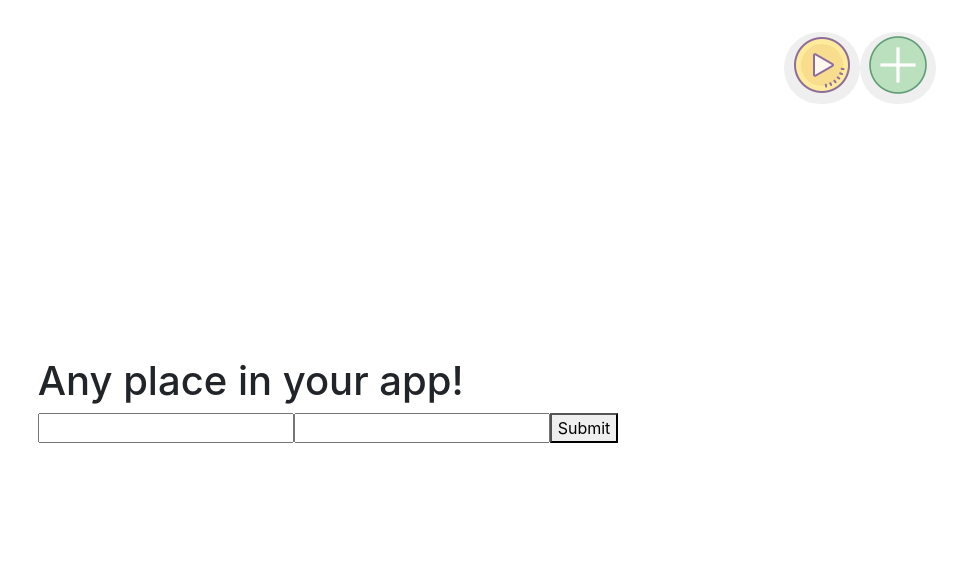
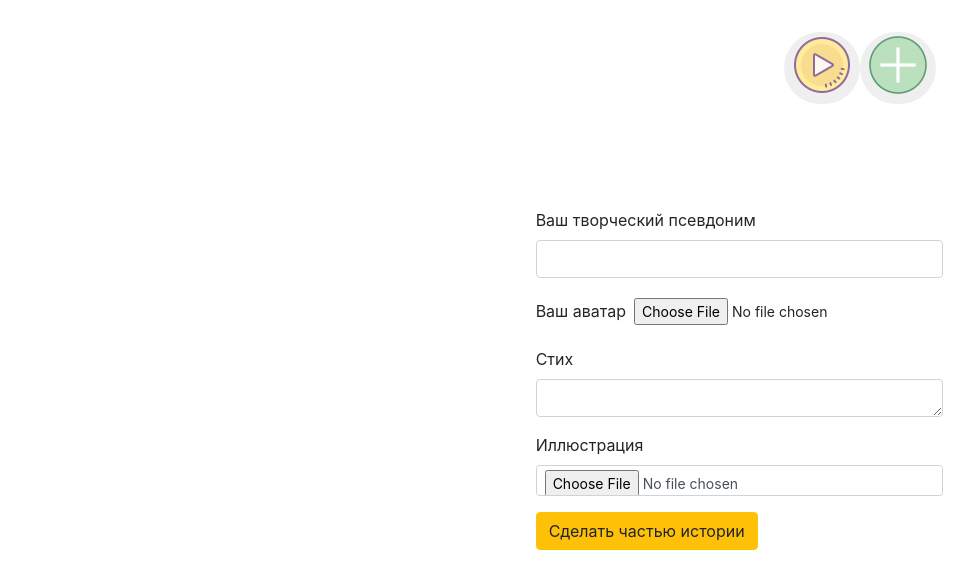
Before and after one commit to BossNumber1/poetry, a Next.js app in the folder app/: page / in a window 1280 px wide. Shown: the top 588 px of the page, without its empty margins (312-1280 px from the left). Built offline with nearby package versions, Linux system fonts and the light colour scheme.

Commit message:
заменио textarea своим филдом

```diff
--- a/app/components/Form.jsx
+++ b/app/components/Form.jsx
@@ -2,44 +2,116 @@
 import React from "react";
 import { Formik, Form, Field, ErrorMessage } from "formik";
 
-const Basic = () => (
+const Basic = () => {
+    const [showError, setShowError] = React.useState(false);
+
+    return (
         <div>
-        <h1>Any place in your app!</h1>
             <Formik
-            initialValues={{ email: "", password: "" }}
+                initialValues={{
+                    nameAuthor: "",
+                    avatar: "",
+                    verse: "",
+                    illustration: "",
+                }}
                 validate={(values) => {
-                const errors = {};
-                if (!values.email) {
-                    errors.email = "Required";
-                } else if (
-                    !/^[A-Z0-9._%+-]+@[A-Z0-9.-]+\.[A-Z]{2,}$/i.test(
-                        values.email
-                    )
+                    if (
+                        !values.nameAuthor ||
+                        !values.avatar ||
+                        !values.verse ||
+                        !values.illustration
                     ) {
-                    errors.email = "Invalid email address";
+                        setShowError(false);
                     }
-                return errors;
                 }}
                 onSubmit={(values, { setSubmitting }) => {
                     setTimeout(() => {
+                        if (
+                            values.nameAuthor !== "" &&
+                            values.avatar !== "" &&
+                            values.verse !== "" &&
+                            values.illustration !== ""
+                        ) {
                             alert(JSON.stringify(values, null, 2));
+                        } else {
+                            setShowError("Стоит полностью заполнить форму");
+                        }
+
                         setSubmitting(false);
                     }, 400);
                 }}
             >
                 {({ isSubmitting }) => (
+                    <div className="postAddForm">
+                        {showError && (
+                            <div style={{ color: "red" }}>{showError}</div>
+                        )}
                         <Form>
-                    <Field type="email" name="email" />
-                    <ErrorMessage name="email" component="div" />
-                    <Field type="password" name="password" />
-                    <ErrorMessage name="password" component="div" />
-                    <button type="submit" disabled={isSubmitting}>
-                        Submit
+                            <fieldset>
+                                <div className="mb-3">
+                                    <label for="nik" className="form-label">
+                                        Ваш творческий псевдоним
+                                    </label>
+
+                                    <Field
+                                        type="text"
+                                        name="nameAuthor"
+                                        className="form-control"
+                                    />
+                                </div>
+
+                                <div className="mb-3">
+                                    <label for="avatar" className="form-label">
+                                        Ваш аватар
+                                    </label>
+                                    <Field
+                                        type="file"
+                                        name="avatar"
+                                        className="form-form-control form-control-sm"
+                                    />
+                                </div>
+
+                                <div className="mb-3">
+                                    <label for="verse" className="form-label">
+                                        Стих
+                                    </label>
+
+                                    <Field
+                                        name="verse"
+                                        as="textarea"
+                                        className="form-control"
+                                        rows="1"
+                                    />
+                                </div>
+
+                                <div className="mb-3">
+                                    <label
+                                        for="illustration"
+                                        className="form-label"
+                                    >
+                                        Иллюстрация
+                                    </label>
+                                    <Field
+                                        type="file"
+                                        name="illustration"
+                                        className="form-control form-control-sm"
+                                    />
+                                </div>
+
+                                <button
+                                    type="submit"
+                                    disabled={isSubmitting}
+                                    className="btn btn-warning"
+                                >
+                                    Сделать частью истории
                                 </button>
+                            </fieldset>
                         </Form>
+                    </div>
                 )}
             </Formik>
         </div>
     );
+};
 
 export default Basic;
```
Lines whose indentation alone changed are shown as unchanged.
